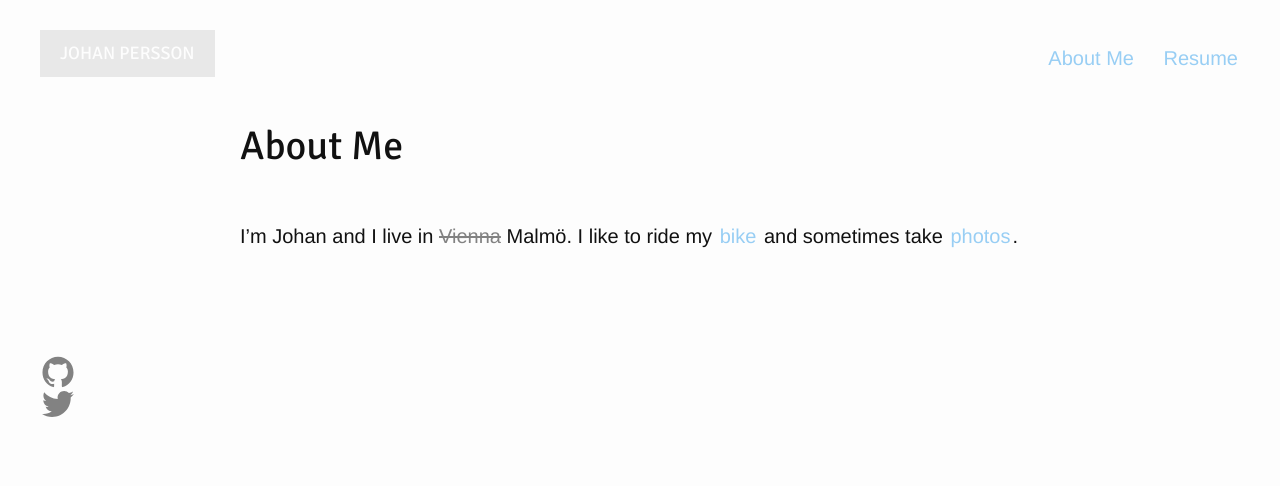
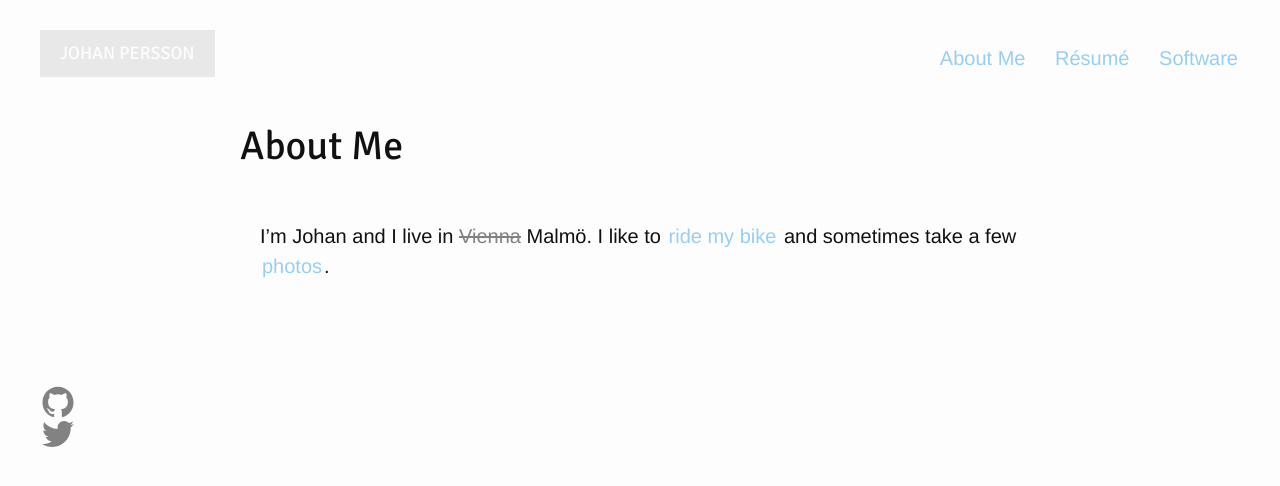
Before and after one commit to jpersson/jpersson.github.io, a Jekyll site: the page built from about.md, in a window 1280 px wide. Shown: the top 486 px of the page. Built offline with Jekyll 4.4.1, drawn with Linux system fonts in a browser that asks for light colours.

Commit message:
add software section and tidy up text

```diff
--- a/_config.yml
+++ b/_config.yml
@@ -6,7 +6,8 @@ description: > # this means to ignore newlines until "baseurl:"
 baseurl: "" # the subpath of your site, e.g. /blog/
 url: "http://johanpersson.at" # the base hostname & protocol for your site
 twitter_username: suraken
-github_username:  jpersson
+github_username: jpersson
+linkedin_username: suraken
 
 # Build settings
 markdown: kramdown
--- a/_sass/_base.scss
+++ b/_sass/_base.scss
@@ -93,7 +93,9 @@ h1, h2, h3, h4, h5, h6 {
 	font-family: Signika, Sans-Serif;
 }
 
-
+h2 {
+  margin-top: 50px;
+}
 
 /**
  * Links
--- a/_sass/_layout.scss
+++ b/_sass/_layout.scss
@@ -3,9 +3,7 @@
  */
 .site-header {
 	margin-top: 30px;
-/*    border-bottom: 1px solid $grey-color-light; */
   min-height: 56px;
-
   // Positioning context for the mobile navigation icon
   position: relative;
 }
@@ -73,8 +71,8 @@
 
   @include media-query($on-palm) {
     position: absolute;
-        top: 9px;
-        right: 30px;
+    top: 0px;
+    right: 0px;
     background-color: $background-color;
     border: 1px solid $grey-color-light;
     border-radius: 5px;
@@ -200,7 +198,7 @@
  * Page content
  */
 .page-content {
-    padding: $spacing-unit 0;
+    padding: $spacing-unit 20px;
 }
 
 .page-heading {
@@ -284,11 +282,6 @@
 	.photo {
 		position: relative;
 		margin-top: 10px;
-//		border-radius: 1px;
-//		padding: 10px;
-//		background-color: white;
-//		border: 1px solid $grey-color-lighter;
-//		box-shadow: 3px 3px 2px 0px $grey-color-lightest;
 	}
 
 	.photo-map {
@@ -302,13 +295,6 @@
 		height: 150px;
 		margin: 0px;
 		padding: 0px
-	}
-
-	.photo-img {
-/*
-		border-top-right-radius: 1px;
-		border-top-left-radius: 1px;
-*/
 	}
 
 	img {
--- a/about.md
+++ b/about.md
@@ -4,4 +4,4 @@ title: About Me
 permalink: /about/
 ---
 
-I'm Johan and I live in ~~Vienna~~ Malmö. I like to ride my [bike](http://app.strava.com/athletes/37399) and sometimes take [photos](https://www.instagram.com/suraken/).
+I'm Johan and I live in ~~Vienna~~ Malmö. I like to [ride my bike](http://app.strava.com/athletes/37399) and sometimes take a few [photos](https://www.instagram.com/suraken/).
```
Also changed, not shown: _posts/2016-09-12-foggy.md (added, +8 -0 lines), resume.md (+37 -11 lines), software.md (added, +63 -0 lines), _includes/footer.html (line endings or trailing spaces), images/beorganised-appointment_window.png (added), images/beorganised-appointments_list.png (added), images/beorganised-todo_list.png (added), images/beorganised-todo_window.png (added), images/olmeki-chat_window.png (added), images/olmeki-contact_list.png (added), images/olmeki-contact_window.png (added), images/rabbel-chat_window.png (added), images/rabbel-contact_list.png (added), images/takeaway-main_window.png (added), 1 more files. Lines whose indentation alone changed are shown as unchanged.
